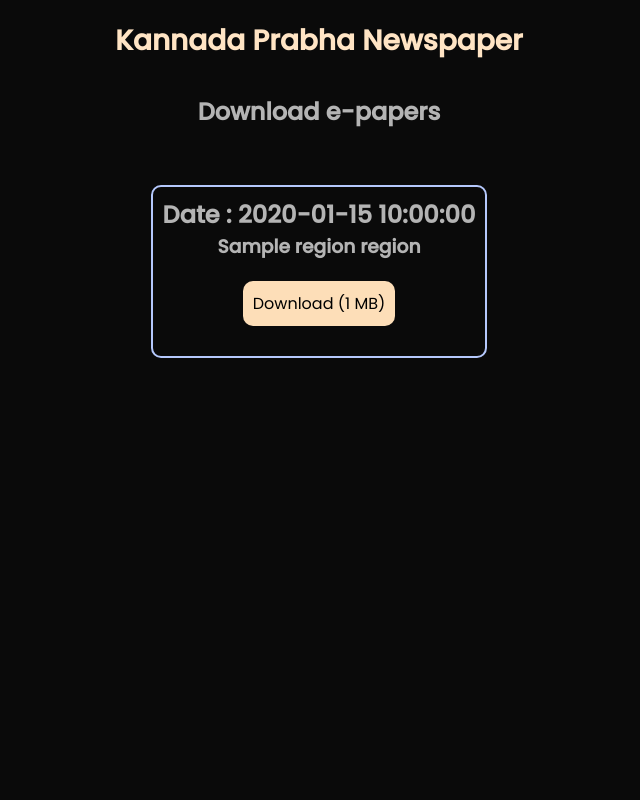
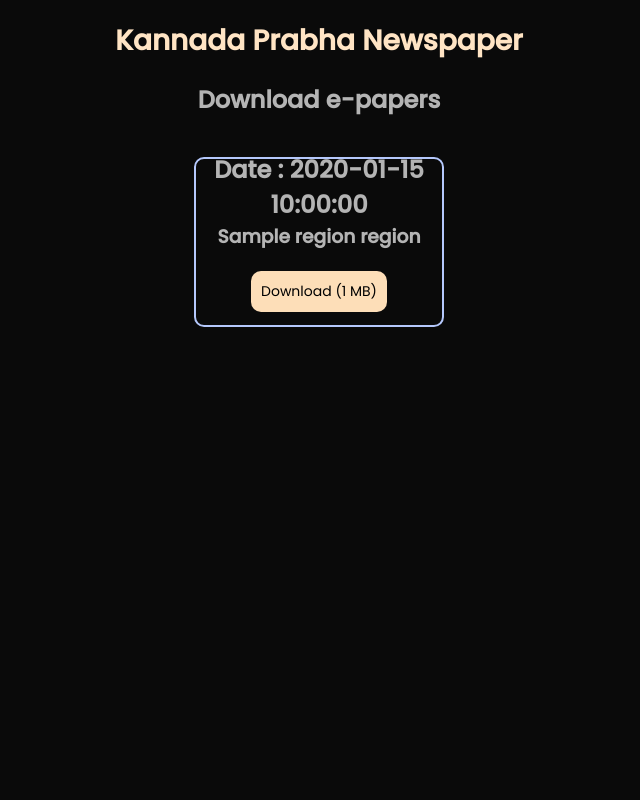
Before and after one commit to sankethsj/newspaper-bot, a Flask app: template webapp/templates/home.html in a window 1280 px wide. Shown: the whole page, without its empty margins (321-961 px from the left). Run offline with Flask 3, Linux system fonts and the light colour scheme; the template is opened without the code that fills it: most values are stand-ins (such as "Sample title", 1, 10 or a date in 2020).

Commit message:
updated styling and timesheet

```diff
--- a/bot.py
+++ b/bot.py
@@ -57,7 +57,9 @@
 
 if __name__ == "__main__":
 
-    current_time = dt.datetime.now()
+    current_time = dt.datetime.utcnow() + dt.timedelta(hours=5, minutes=30)
+    print("Current India time :",current_time)
+
     date_string = dt.datetime.strftime(current_time, "%Y%m%d")
     ISSUE_ID = "KANPRABHA_MN"
 
--- a/webapp/static/global.css
+++ b/webapp/static/global.css
@@ -4,23 +4,14 @@
     box-sizing: border-box;
 }
 body{
-    width: 100vw;
-    height: 100vh;
+    width: 100%;
     font-family: 'Poppins', sans-serif;
-    padding: 20px;
     color: rgb(180, 180, 180);
     background-color: rgb(10, 10, 10);
 }
-nav{
-    display: flex;
-    justify-content: center;
-    align-items: center;
-    width: 100%;
-    height: max-content;
-    margin-bottom: 2rem;
-}
 
 .title{
+    margin: 20px 0;
     cursor: pointer;
     font-size: 28px;
     text-align: center;
@@ -39,21 +30,17 @@
     text-align: center;
 }
 
-h4 {
-    margin-top: 20px;
-}
 .list-papers{
-    margin-top: 20px;
-    width: 100%;
-    height: 400px;
-    padding: 1rem;
+    margin: 20px 0;
     display: flex;
-    flex-direction: column;
-    justify-content: flex-start;
+    flex-wrap: wrap;
+    justify-content: center;
     align-items: center;
 }
 
 li{
+    width: 250px;
+    height: 170px;
     display: flex;
     justify-content: center;
     align-items: center;
@@ -77,6 +64,7 @@
     background-color: rgb(253, 222, 184);
     color: black;
     margin: 20px;
+    font-size: 14px;
 }
 
 .my-button:hover{
--- a/webapp/templates/home.html
+++ b/webapp/templates/home.html
@@ -14,7 +14,7 @@
         <li>
             <h2>Date : {{ paper["date"] }}</h2>
             <h3>{{ paper["region"] }} region</h3>
-            <a class="my-button" href="download/{{ paper["sha"] }}">Download ({{ paper["size"] }} MB)</a>
+            <a class="my-button" href="download/{{ paper['sha'] }}">Download ({{ paper["size"] }} MB)</a>
         </li>
         {% else %}
             <h2>Papers not Available!</h2>
```
Also changed, not shown: webapp/views.py (+9 -14 lines), 1 other file.
